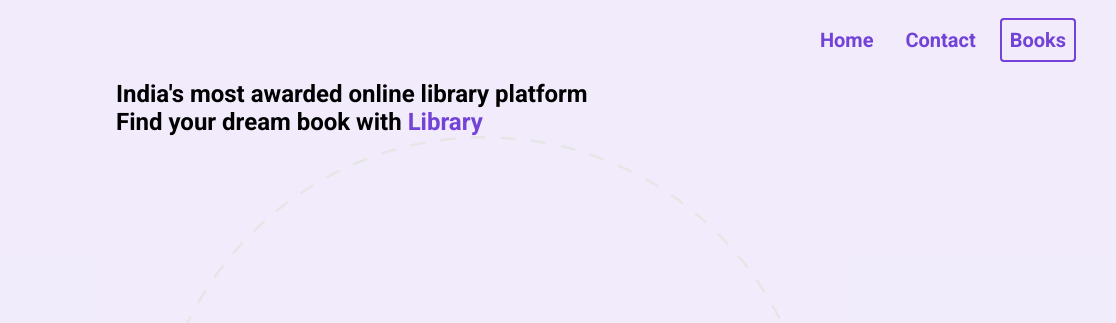
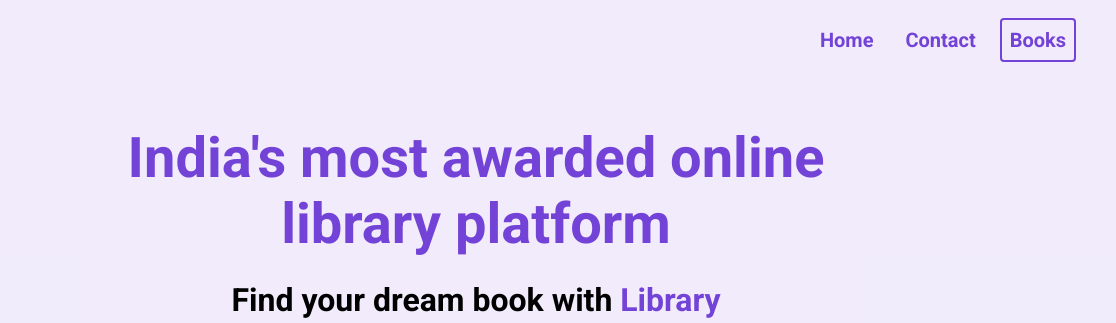
Before and after one commit to nikhilpahan/Library-Website, a plain HTML site: page index.html in a window 1280 px wide. Shown: the top 323 px of the page, 164-1280 px from the left. Drawn offline with Linux system fonts and the light colour scheme.

Commit message:
Changed Herosection Image

```diff
--- a/index.html
+++ b/index.html
@@ -26,7 +26,7 @@
                 <h2>Find your dream book with <span class="purple">Library</span> </h2>
             </div>
             <figure>
-                <img src="./Assets/undraw_reading 2.svg" alt="">
+                <img src="./Assets/undraw_book_lover_re_rwjy.svg" alt="">
             </figure>
            </div>
         </header>
--- a/style.css
+++ b/style.css
@@ -67,7 +67,7 @@ li{
 }
 
 header {
-    height: calc(100vh - 80px);
+    height: calc(130vh - 80px);
 }
 
 .header__container{
@@ -77,4 +77,18 @@ header {
     height: 100%;
     display: flex;
     flex-direction: column;
+    justify-content: space-around;
 }
+
+h1 {
+    font-size: 56px;
+    color: #7342d6;
+    margin-bottom: 24px;
+    text-align: center;
+}
+
+h2 {
+    font-size: 32px;
+    margin-bottom: 32px;
+    text-align: center;
+}
```
Also changed, not shown: Assets/undraw_book_lover_re_rwjy.svg (added).
